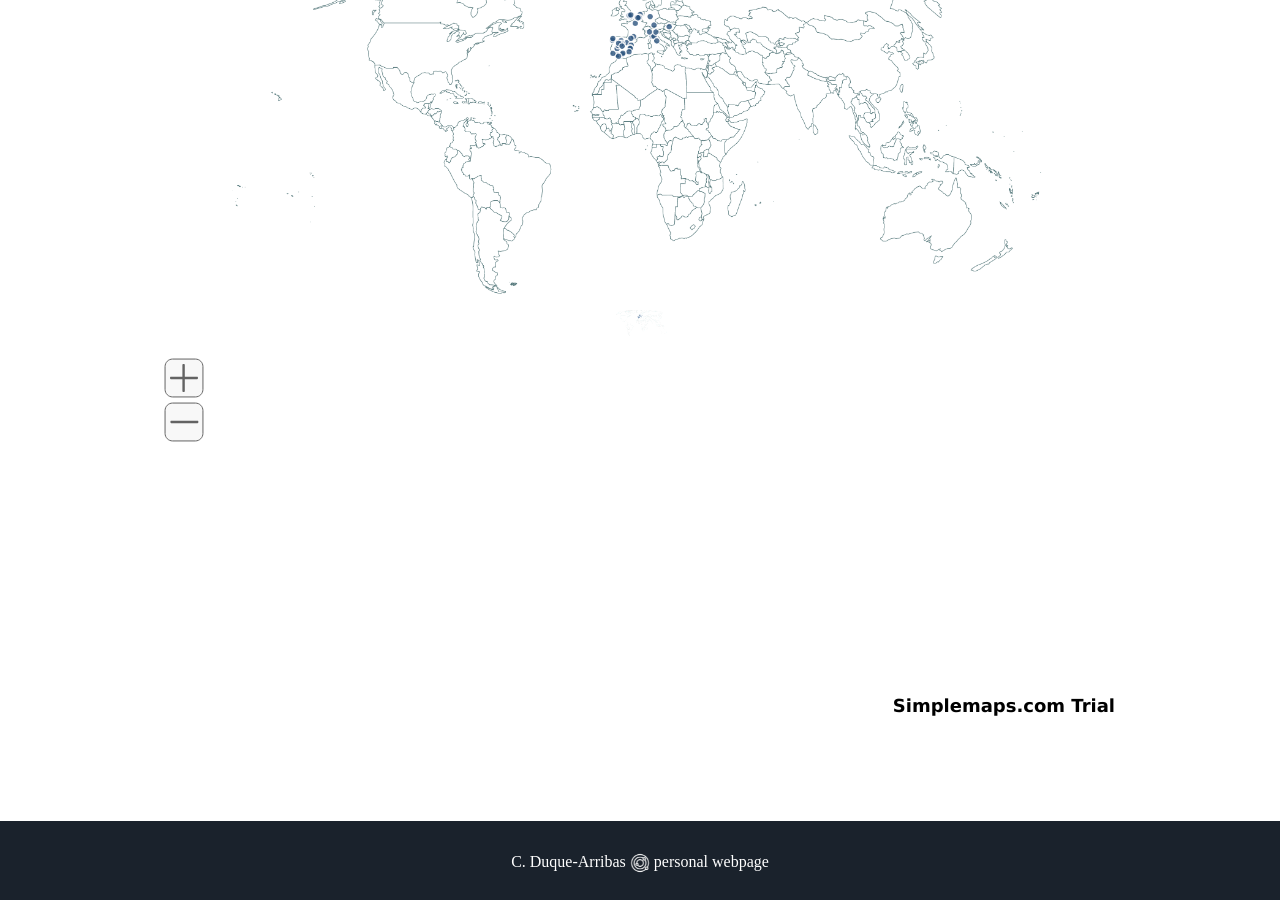
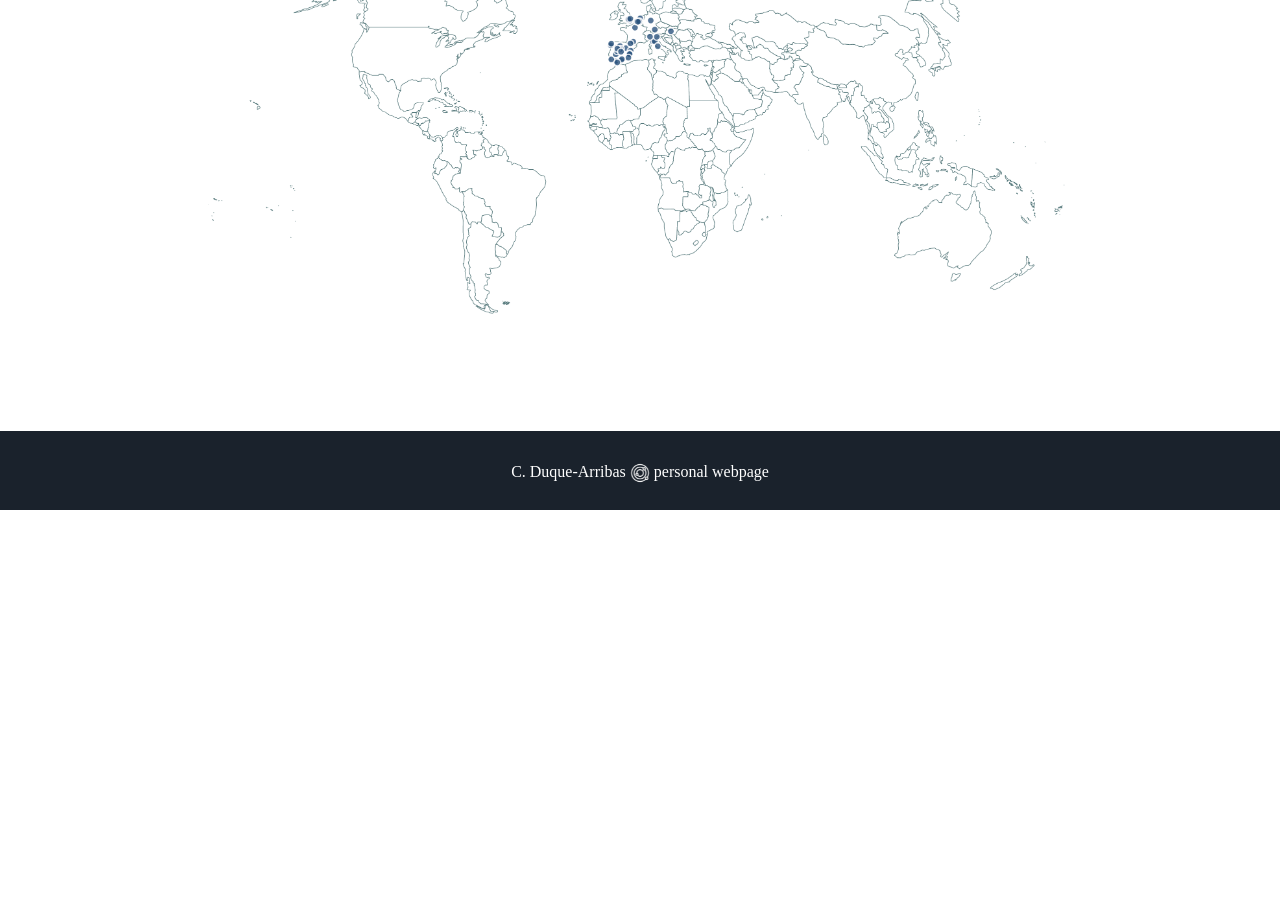
Before and after one commit to chrduque/chrduque.github.io, a Jekyll site: the page built from index.html, in a window 1280 px wide and 900 px high, scrolled down 2089 px. Built offline with Jekyll 4.4.1, drawn with Linux system fonts in a browser that asks for light colours; some web fonts are replaced; after the commit the page ends 2599 px from its top, so only the background shows below that.

Commit message:
Update about.html

```diff
--- a/_includes/about.html
+++ b/_includes/about.html
@@ -41,10 +41,8 @@
 <div class="user-details">
 <p>Where have I been</p>
 
-<img src="images/mapa.png" alt="mapa" style="width: 85%">
+<img src="images/mapa.png" alt="mapa" style="width: 90%">
 <!-- link: https://simplemaps.com/custom/world/gKHtD2kM -->
-
-<div id="map" style="width:90%"></div>
 
 </div>
 
```
